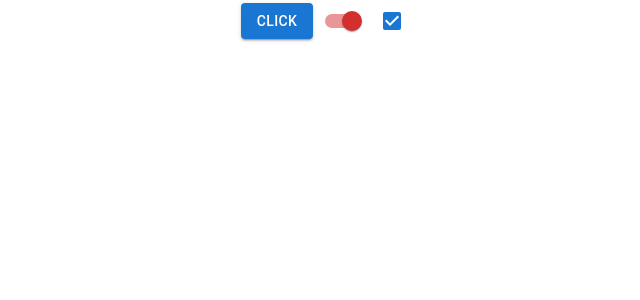
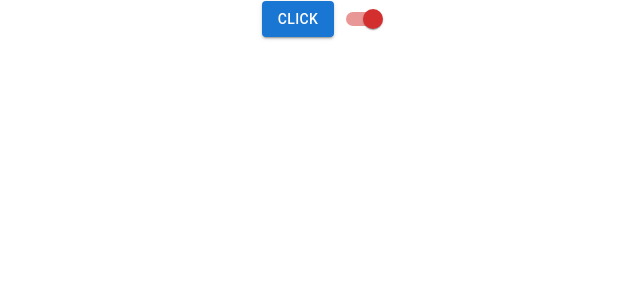
Before and after one commit to jorgecarmona/starwars-react, a React (Create React App) app: page / in a window 1280 px wide. Shown: the top 300 px of the page, without its empty margins (313-953 px from the left). Built offline with nearby package versions, Linux system fonts and the light colour scheme.

Commit message:
Removed checkbox component

```diff
--- a/src/components/atoms/eng-checkbox.jsx
+++ /dev/null
@@ -1,10 +0,0 @@
-import React from "react";
-import Checkbox from "@mui/material/Checkbox";
-
-function ENGCheckbox(props) {
-    return (
-        <Checkbox {...props} />
-    )
-}
-
-export default ENGCheckbox
--- a/src/pages/App.jsx
+++ b/src/pages/App.jsx
@@ -1,7 +1,7 @@
 import React from "react";
 import "../styles/App.css";
 
-import {ENGButton, ENGSwitch, ENGCheckbox} from "../components/atoms";
+import {ENGButton, ENGSwitch} from "../components/atoms";
 
 function App() {
   const buttonHandler = (nombre) => {
@@ -14,7 +14,6 @@ function App() {
         CLICK
       </ENGButton>
       <ENGSwitch checked={true} color="error"/>
-      <ENGCheckbox checked={true}/>
     </div>
   );
 }
```
